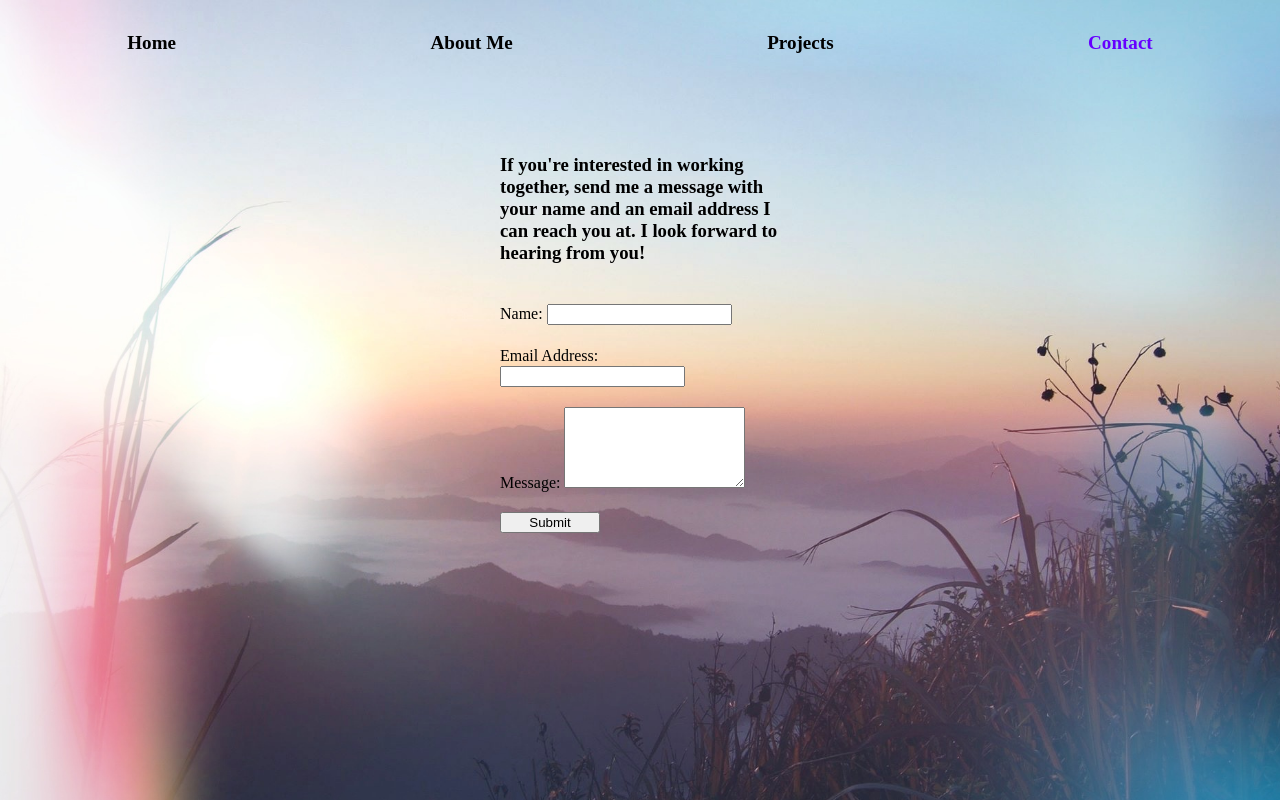
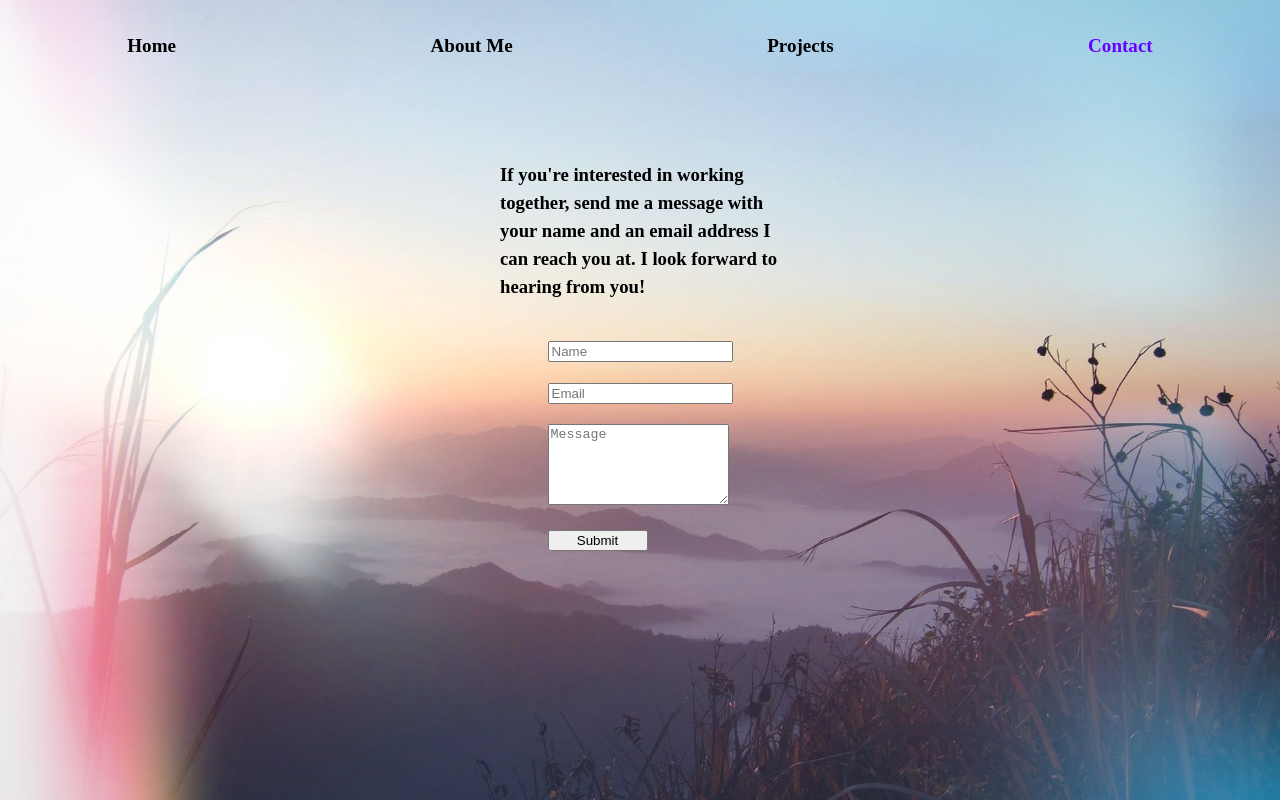
Before and after one commit to lkobetz/lkobetz.github.io, a React (Create React App) app: page /#/contact in a window 1280 px wide. Built offline with nearby package versions, Linux system fonts and the light colour scheme; a web font is replaced by a local one.

Commit message:
added placeholders to contact form

```diff
--- a/src/App.css
+++ b/src/App.css
@@ -19,6 +19,7 @@ html {
 
 h2, h3, h4, h5, p, label {
   font-family: 'Nixie One';
+  line-height: 1.5;
 }
 
 p {
@@ -126,11 +127,6 @@ p {
   margin-right: 500px;
 }
 
-form {
-  display: flex;
-  flex-direction: column;
-  align-self: center;
-}
 
 .form_group {
   flex-direction: column;
--- a/src/Contact.js
+++ b/src/Contact.js
@@ -39,32 +39,32 @@ class Contact extends React.Component {
             method="POST"
           >
             <div className="form-group">
-              <label htmlFor="name">Name: </label>
               <input
                 type="text"
                 className="form-control"
                 value={this.state.name}
+                placeholder={"Name"}
                 onChange={this.onNameChange.bind(this)}
               />
             </div>
             <br />
             <div className="form-group">
-              <label htmlFor="exampleInputEmail1">Email Address: </label>
               <input
                 type="email"
                 className="form-control"
                 aria-describedby="emailHelp"
                 value={this.state.email}
+                placeholder={"Email"}
                 onChange={this.onEmailChange.bind(this)}
               />
             </div>{" "}
             <br />
             <div className="form-group">
-              <label htmlFor="message">Message: </label>
               <textarea
                 className="form-control"
                 rows="5"
                 value={this.state.message}
+                placeholder={"Message"}
                 onChange={this.onMessageChange.bind(this)}
               />
             </div>
```
